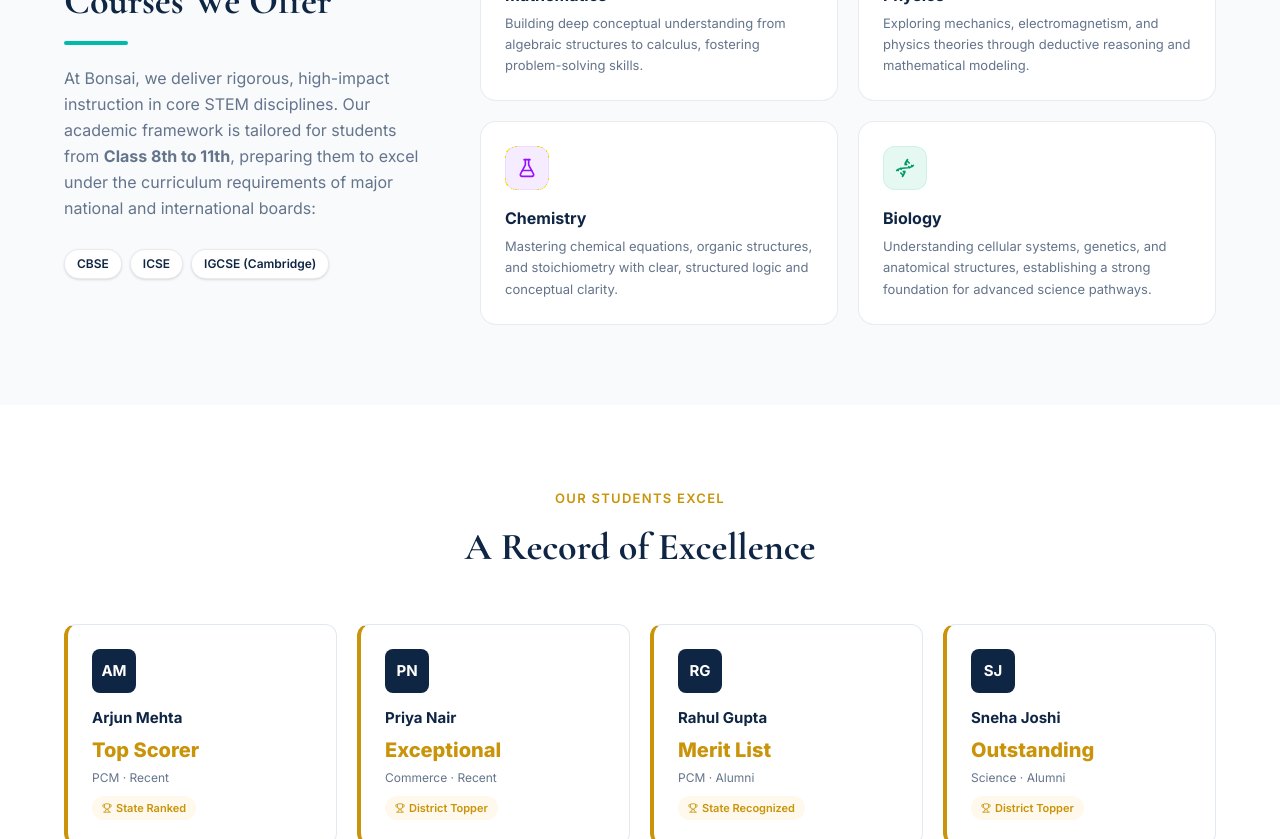
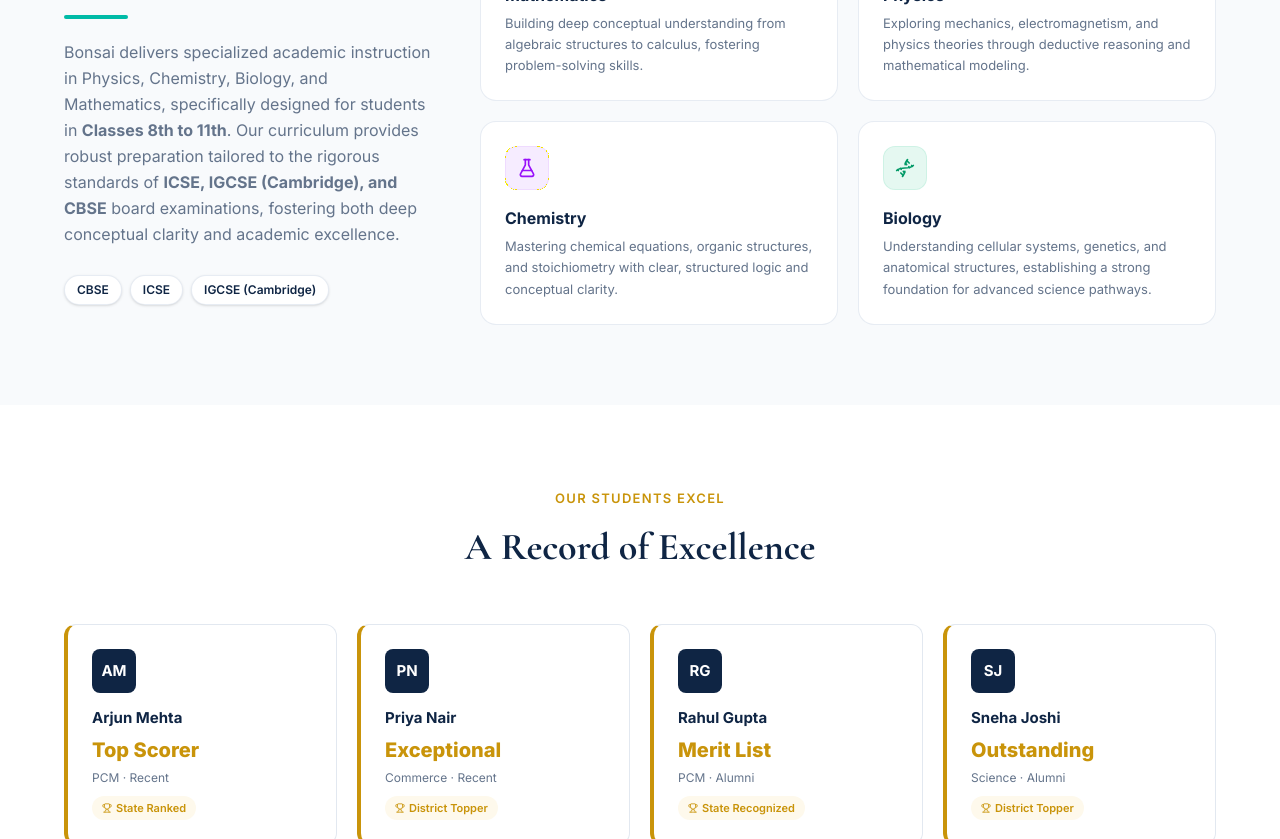
Before and after one commit to Iamthenoobcoder/bonsai-educations, a Next.js app: page / in a window 1280 px wide. Shown: the part 1180-2019 px from the top of the page. Built offline with nearby package versions, Linux system fonts and the light colour scheme.

Commit message:
Reword courses section description professionally

```diff
--- a/app/(public)/page.tsx
+++ b/app/(public)/page.tsx
@@ -228,7 +228,7 @@ export default function LandingPage() {
               <div className="h-1 w-16 bg-teal-500 rounded-full mt-4" />
             </div>
             <p className="text-muted text-base leading-relaxed">
-              At Bonsai, we deliver rigorous, high-impact instruction in core STEM disciplines. Our academic framework is tailored for students from <strong>Class 8th to 11th</strong>, preparing them to excel under the curriculum requirements of major national and international boards:
+              Bonsai delivers specialized academic instruction in Physics, Chemistry, Biology, and Mathematics, specifically designed for students in <strong>Classes 8th to 11th</strong>. Our curriculum provides robust preparation tailored to the rigorous standards of <strong>ICSE, IGCSE (Cambridge), and CBSE</strong> board examinations, fostering both deep conceptual clarity and academic excellence.
             </p>
             <div className="flex flex-wrap gap-2 pt-2">
               {["CBSE", "ICSE", "IGCSE (Cambridge)"].map((board) => (
```
